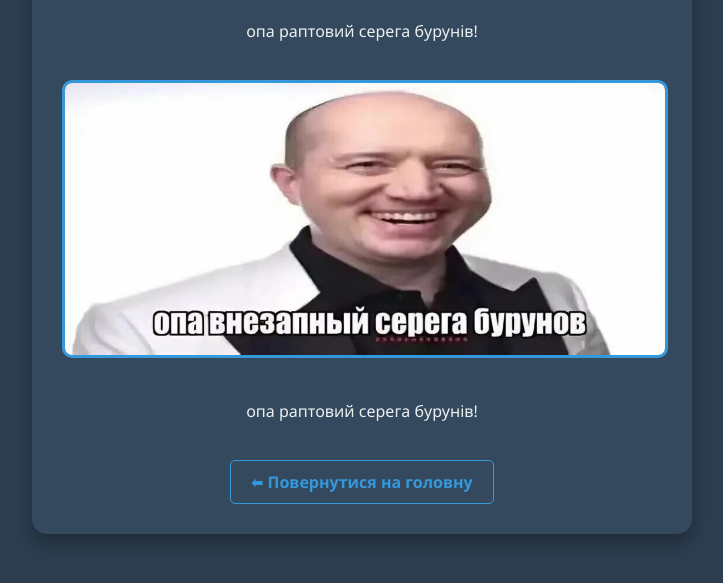
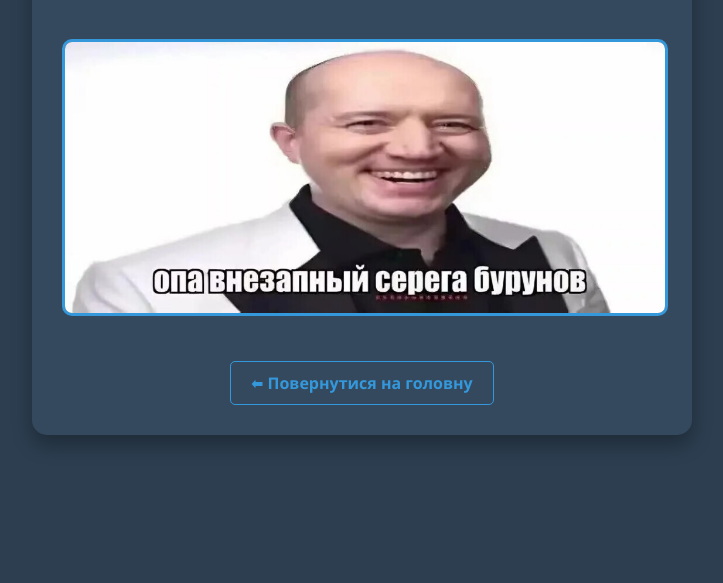
Before and after one commit to matdep13/work-x9787452j-project, a plain HTML site: page about.html in a window 1280 px wide. Shown: the part 147-730 px from the top of the page, without its empty margins (278-1001 px from the left). Drawn offline with Linux system fonts and the light colour scheme.

Commit message:
Update about.html

```diff
--- a/about.html
+++ b/about.html
@@ -53,12 +53,10 @@
 <body>
     <div class="container">
         <h1>Друга сторінка сайту</h1>
-        <p>опа раптовий серега бурунів!</p>
 
         <!-- Замени prikyol.jpg на реальное название своего файла с расширением! -->
         <img src="prikyol.jpg" alt="Моє круте зображення" class="cool-img">
 
-        <p>опа раптовий серега бурунів!</p>
 
         <a href="index.html" class="link-btn">⬅ Повернутися на головну</a>
     </div>
```
